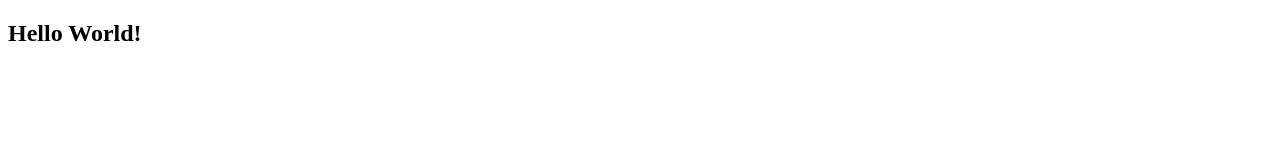
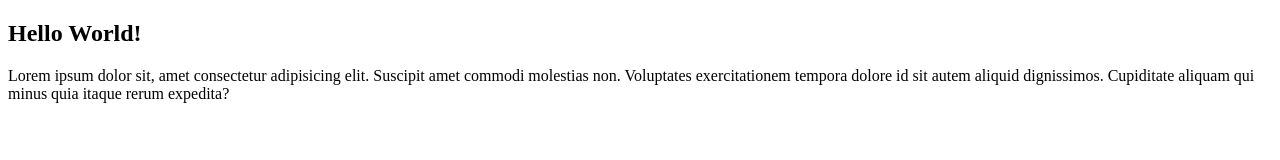
Before and after one commit to MuhammadAlfarrel/Belajar_Git_Remote_2, a plain HTML site: page index.html in a window 1280 px wide. Drawn offline with Linux system fonts and the light colour scheme.

Commit message:
membuat paragraf

```diff
--- a/index.html
+++ b/index.html
@@ -7,5 +7,6 @@
 </head>
 <body>
     <h2>Hello World!</h2>
+    <p>Lorem ipsum dolor sit, amet consectetur adipisicing elit. Suscipit amet commodi molestias non. Voluptates exercitationem tempora dolore id sit autem aliquid dignissimos. Cupiditate aliquam qui minus quia itaque rerum expedita?</p>
 </body>
 </html>
```
